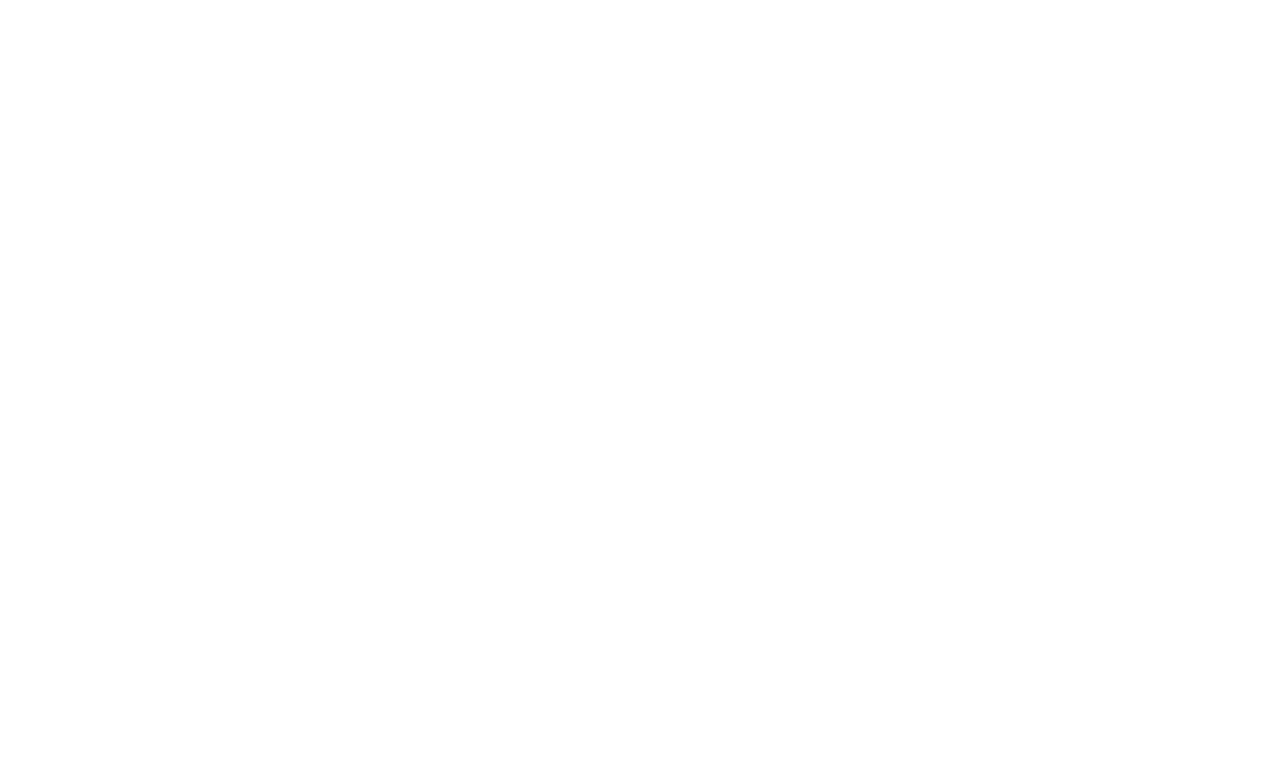
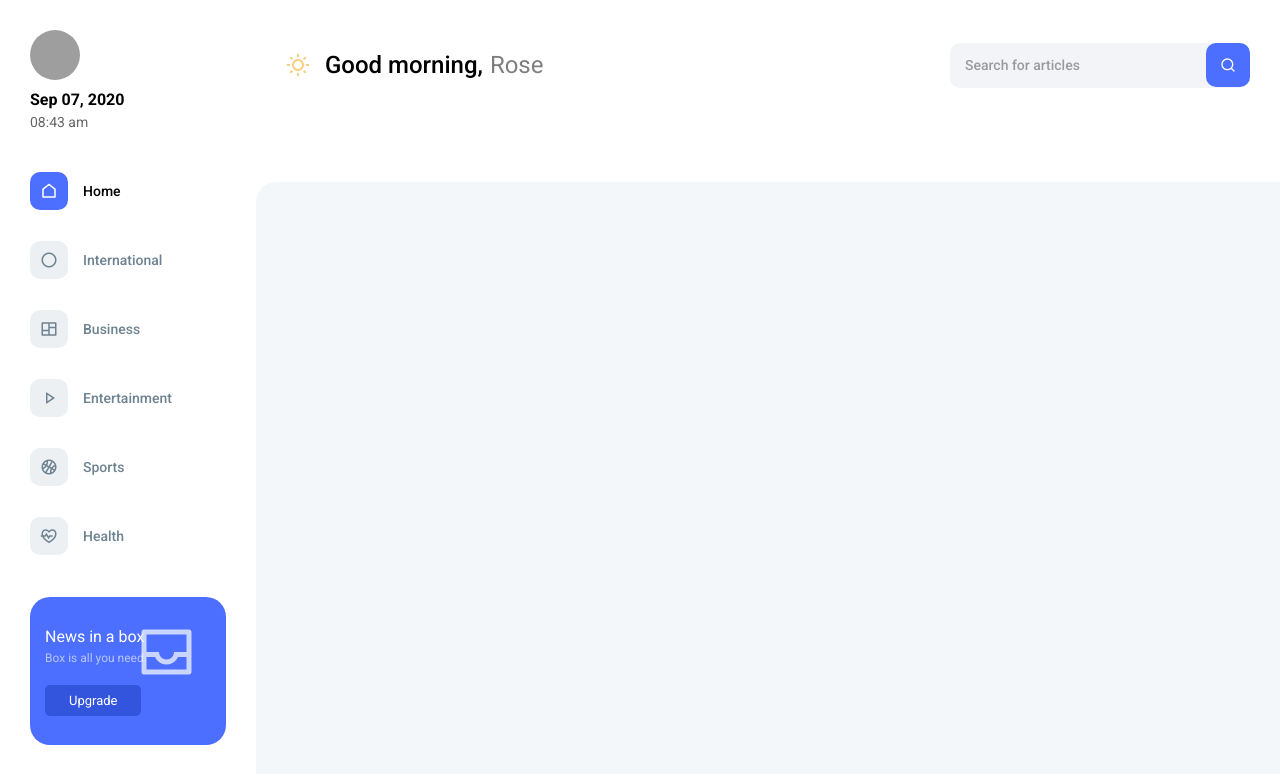
Before and after one commit to ShivamVerma22/dashboard-design, a plain HTML site: page index.html in a window 1280 px wide. Drawn offline with nearby package versions, Linux system fonts and the light colour scheme; grey boxes are pictures that could not be loaded.

Commit message:
Left side and right top done

```diff
--- a/index.html
+++ b/index.html
@@ -5,8 +5,65 @@
     <meta name="viewport" content="width=device-width, initial-scale=1.0">
     <title>Design</title>
     <link rel="stylesheet" href="style.css">
+    <link href="https://cdn.jsdelivr.net/npm/remixicon@2.5.0/fonts/remixicon.css" rel="stylesheet">
+    <link href="https://fonts.googleapis.com/css2?family=Roboto:wght@100;300;400;500;700;900&display=swap" rel="stylesheet">
 </head>
 <body>
+    <main>
+        <section class="left">
+            <div class="profile-image"></div>
+            <h4>Sep 07, 2020</h4>
+            <p>08:43 am</p>
+            <nav>
+                <ul>
+                    <li>
+                        <i class="ri-home-line"></i>
+                        <a href="#">Home</a>
+                    </li>
+                    <li>
+                        <i class="ri-checkbox-blank-circle-line"></i>
+                        <a href="#">International</a>
+                    </li>
+                    <li>
+                        <i class="ri-layout-masonry-line"></i>
+                        <a href="#">Business</a>
+                    </li>
+                    <li>
+                        <i class="ri-play-line"></i>
+                        <a href="#">Entertainment</a>
+                    </li>
+                    <li>
+                        <i class="ri-basketball-line"></i>
+                        <a href="#">Sports</a>
+                    </li>
+                    <li>
+                        <i class="ri-heart-pulse-line"></i>
+                        <a href="#">Health</a>
+                    </li>
+                </ul>
+            </nav>
 
+            <article class="box">
+                <h4>News in a box</h4>
+                <p>Box is all you need.</p>
+                <button>Upgrade</button>
+                <i class="ri-inbox-line"></i>
+            </article>
+        </section>
+        <section class="right">
+            <header>
+                <h1><i class="ri-sun-line"></i> Good morning,
+                    <span class="light">Rose</span></h1>
+                <div class="search">
+                    <input type="text" placeholder="Search for articles">
+                    <i class="ri-search-line"></i>
+                </div>
+            </header>
+
+            <section class="articles-showcase">
+
+            </section>
+        </section>
+    </main>
 </body>
 </html>
--- a/style.css
+++ b/style.css
@@ -2,9 +2,218 @@
     margin: 0;
     padding: 0;
     box-sizing: border-box;
+    font-family: 'Roboto', sans-serif;
 }
 
 html, body{
     width: 100%;
     height: 100%;
 }
+
+main{
+    width: 100%;
+    height: 100%;
+    display: flex;
+}
+
+.left{
+    width: 20%;
+    height: 100%;
+    background-color: #fff;
+    padding: 30px;
+}
+
+.left .profile-image{
+    width: 50px;
+    height: 50px;
+    border-radius: 50%;
+    background-position: center;
+    background-size: cover;
+    background-image: url(https://images.unsplash.com/photo-1488426862026-3ee34a7d66df?ixlib=rb-1.2.1&ixid=eyJhcHBfaWQiOjEyMDd9&auto=format&fit=crop&w=1727&q=80);
+}
+
+.left h4{
+    font-size: 16px;
+    font-weight: 600;
+    margin-top: 10px;
+}
+
+.left p{
+    font-size: 14px;
+    opacity: 0.6;
+    margin-top: 5px;
+}
+
+nav{
+    width: 100%;
+    height: 55%;
+    margin-top: 30px;
+}
+
+nav ul{
+    list-style: none;
+    width: 100%;
+    height: 100%;
+    display: flex;
+    flex-direction: column;
+    justify-content: space-between;
+}
+
+nav ul li{
+    width: 100%;
+    height: 15%;
+    display: flex;
+    align-items: center;
+}
+
+li i{
+    padding: 10px;
+    font-size: 18px;
+    background-color: #ECF0F3;
+    border-radius: 10px;
+    color: #6D8391;
+}
+
+li a{
+    text-decoration: none;
+    color: #6D8391;
+    font-size: 14px;
+    font-weight: 500;
+    margin-left: 15px;
+}
+
+li:nth-child(1) i{
+    background-color: #4C6FFF;
+    color: #fff;
+}
+
+li:nth-child(1) a{
+    color: #000;
+}
+
+li a:hover{
+    color: #000;
+}
+
+.box{
+    width: 100%;
+    height: 20%;
+    background-color: #4C6FFF;
+    border-radius: 20px;
+    color: #fff;
+    padding: 10px 15px;
+    margin-top: 30px;
+    position: relative;
+}
+
+.box h4{
+    font-weight: 400;
+    font-size: 16px;
+    margin-top: 20px;
+}
+
+.box p{
+    font-size: 12px;
+    /* margin: 0 !important; */
+}
+
+.box button{
+    padding: 8px 24px;
+    background-color: #3355DE;
+    color: #fff;
+    border-radius: 5px;
+    margin-top: 20px;
+    outline: none;
+    border: none;
+    font-size: 13px;
+    font-weight: 400;
+}
+
+.box button:hover{
+    cursor: pointer;
+    color: #3355DE;
+    background-color: #fff;
+}
+
+.box i{
+    font-size: 60px;
+    position: absolute;
+    right: 15%;
+    top: 17%;
+    opacity: 0.7;
+}
+
+.right{
+    width: 80%;
+    height: 100%;
+    padding: 30px 0;
+}
+
+.right header{
+    width: 100%;
+    height: 70px;
+    background-color: #fff;
+    padding: 0 30px;
+    display: flex;
+    align-items: center;
+    justify-content: space-between;
+}
+
+header h1{
+    display: flex;
+    align-items: center;
+    font-weight: 500;
+}
+
+h1 i{
+    color: #f7cf81;
+    margin-right: 15px;
+}
+
+h1 .light{
+    font-weight: 400;
+    margin-left: 7px;
+    opacity: 0.5;
+}
+
+.search{
+    height: 45px;
+    width: 300px;
+    background-color: #F3F4F8;
+    border-radius: 10px;
+    position: relative;
+}
+
+.search input{
+    width: 100%;
+    height: 100%;
+    padding: 0 15px;
+    padding-right: 50px;
+    border: none;
+    outline: none;
+    background-color: transparent;
+}
+
+.search input::placeholder{
+    font-weight: 500;
+    font-size: 14px;
+    opacity: 0.7;
+}
+
+.search i{
+    position: absolute;
+    right: 0;
+    padding: 14px;
+    color: #fff;
+    border-radius: 10px;
+    background-color: #4C6FFF;
+}
+
+.articles-showcase{
+    position: relative;
+    margin-top: 8%;
+    width: 100%;
+    height: 80%;
+    background-color: #F3F7FA;
+    border-top-left-radius: 20px;
+}
```
